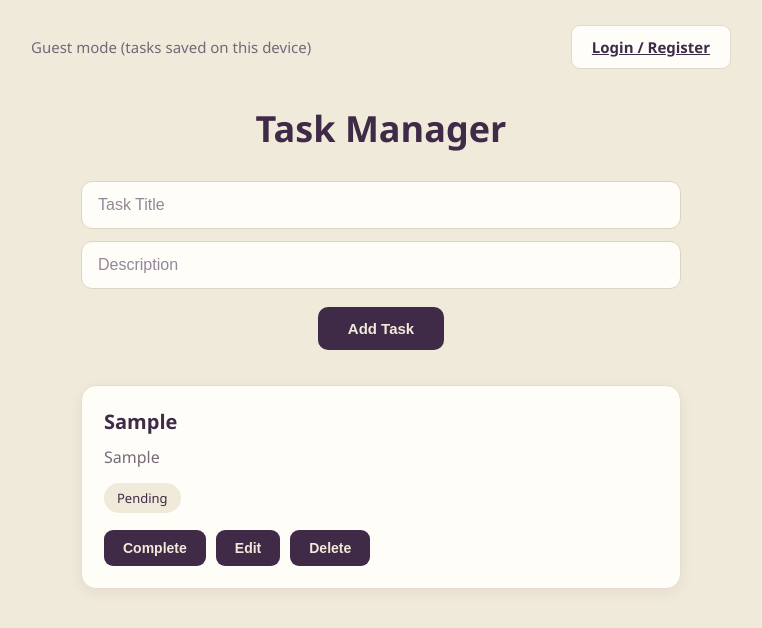
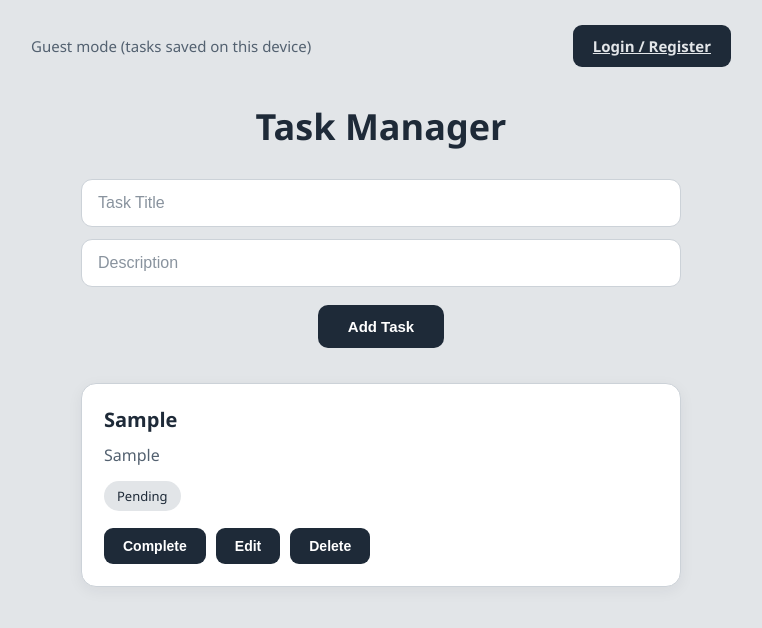
Before and after one commit to Omaimawakil/task-management-app, a plain HTML site: page client/index.html in a window 1280 px wide. Both pictures are taken after typing "Sample", "Sample" into the empty fields and a click on the button "Add Task". Shown: the whole page, without its empty margins (259-1021 px from the left). Drawn offline with Linux system fonts and the light colour scheme.

Commit message:
Update UI with Inky Blue and Cool Ash theme

```diff
--- a/client/style.css
+++ b/client/style.css
@@ -1,4 +1,4 @@
-/* ===== GENERAL ===== */
+/* ===== GENERAL STYLING ===== */
 * {
     margin: 0;
     padding: 0;
@@ -7,13 +7,13 @@
 
 body {
     font-family: 'Segoe UI', sans-serif;
-    background: #f0eada;
-    color: #3f2a47;
+    background-color: #E2E5E8;
+    color: #1E2A38;
     min-height: 100vh;
     padding: 25px 20px 50px;
 }
 
-/* ===== TOP BAR ===== */
+/* ===== TOP NAVIGATION ===== */
 .top-bar {
     max-width: 700px;
     margin: 0 auto 35px;
@@ -25,22 +25,21 @@ body {
 }
 
 #userStatus {
-    color: #75677a;
+    color: #536170;
 }
 
 .nav-btn {
-    background: #fffdf8;
-    color: #3f2a47;
+    background-color: #1E2A38;
+    color: #E2E5E8;
     padding: 11px 20px;
     border-radius: 9px;
-    border: 1px solid #e3d9ca;
     font-weight: 600;
     white-space: nowrap;
+    transition: 0.25s ease;
 }
 
 .nav-btn:hover {
-    background: #3f2a47;
-    color: #f0eada;
+    background-color: #34475C;
     text-decoration: none;
 }
 
@@ -49,7 +48,7 @@ h1 {
     text-align: center;
     font-size: 36px;
     margin-bottom: 28px;
-    color: #3f2a47;
+    color: #1E2A38;
     font-weight: 700;
 }
 
@@ -61,22 +60,23 @@ h1 {
     max-width: 600px;
     margin: 12px auto;
     padding: 14px 16px;
-    background: #fffdf8;
-    border: 1px solid #ded4c3;
+    background-color: #FFFFFF;
+    border: 1px solid #CCD2D8;
     border-radius: 11px;
     font-size: 16px;
-    color: #3f2a47;
+    color: #1E2A38;
     outline: none;
+    transition: 0.2s ease;
 }
 
 #title:focus,
 #description:focus {
-    border-color: #3f2a47;
-    box-shadow: 0 0 0 3px rgba(63, 42, 71, 0.08);
+    border-color: #1E2A38;
+    box-shadow: 0 0 0 3px rgba(30, 42, 56, 0.10);
 }
 
 input::placeholder {
-    color: #94879a;
+    color: #89939E;
 }
 
 /* ===== ADD TASK BUTTON ===== */
@@ -84,8 +84,8 @@ input::placeholder {
     display: block;
     margin: 18px auto 35px;
     padding: 13px 30px;
-    background: #3f2a47;
-    color: #f0eada;
+    background-color: #1E2A38;
+    color: #FFFFFF;
     border: none;
     border-radius: 10px;
     font-size: 15px;
@@ -95,8 +95,9 @@ input::placeholder {
 }
 
 #addBtn:hover {
-    background: #563b60;
+    background-color: #34475C;
     transform: translateY(-2px);
+    box-shadow: 0 5px 12px rgba(30, 42, 56, 0.15);
 }
 
 /* ===== TASK CONTAINER ===== */
@@ -108,29 +109,29 @@ input::placeholder {
 
 /* ===== TASK CARDS ===== */
 .task {
-    background: #fffdf8;
-    border: 1px solid #e6ddce;
+    background-color: #FFFFFF;
+    border: 1px solid #CCD2D8;
     border-radius: 15px;
     padding: 22px;
     margin: 20px auto;
     width: 100%;
-    box-shadow: 0 4px 15px rgba(63, 42, 71, 0.06);
+    box-shadow: 0 4px 15px rgba(30, 42, 56, 0.06);
     transition: 0.25s ease;
 }
 
 .task:hover {
     transform: translateY(-3px);
-    box-shadow: 0 8px 20px rgba(63, 42, 71, 0.10);
+    box-shadow: 0 8px 20px rgba(30, 42, 56, 0.12);
 }
 
 .task h3 {
     font-size: 20px;
     margin-bottom: 10px;
-    color: #3f2a47;
+    color: #1E2A38;
 }
 
 .task p {
-    color: #776b7b;
+    color: #536170;
     line-height: 1.6;
     margin-bottom: 12px;
 }
@@ -145,16 +146,16 @@ input::placeholder {
 }
 
 .badge.pending {
-    background: #f0eada;
-    color: #3f2a47;
+    background-color: #E2E5E8;
+    color: #1E2A38;
 }
 
 .badge.completed {
-    background: #e5dfeb;
-    color: #3f2a47;
+    background-color: #D2D9E0;
+    color: #1E2A38;
 }
 
-/* ===== TASK ACTIONS ===== */
+/* ===== TASK ACTION BUTTONS ===== */
 .task-actions {
     display: flex;
     gap: 10px;
@@ -166,8 +167,8 @@ input::placeholder {
     padding: 10px 19px;
     border: none;
     border-radius: 9px;
-    background: #3f2a47;
-    color: #f0eada;
+    background-color: #1E2A38;
+    color: #FFFFFF;
     font-size: 14px;
     font-weight: 600;
     cursor: pointer;
@@ -175,22 +176,22 @@ input::placeholder {
 }
 
 .task-actions button:hover {
-    background: #563b60;
+    background-color: #34475C;
     transform: translateY(-2px);
 }
 
 /* ===== EMPTY MESSAGE ===== */
 .empty {
     text-align: center;
-    color: #776b7b;
+    color: #536170;
     padding: 25px;
-    background: #fffdf8;
+    background-color: #FFFFFF;
+    border: 1px solid #CCD2D8;
     border-radius: 12px;
 }
 
 /* ===== RESPONSIVE DESIGN ===== */
 @media (max-width: 650px) {
-
     body {
         padding: 20px 15px;
     }
```
